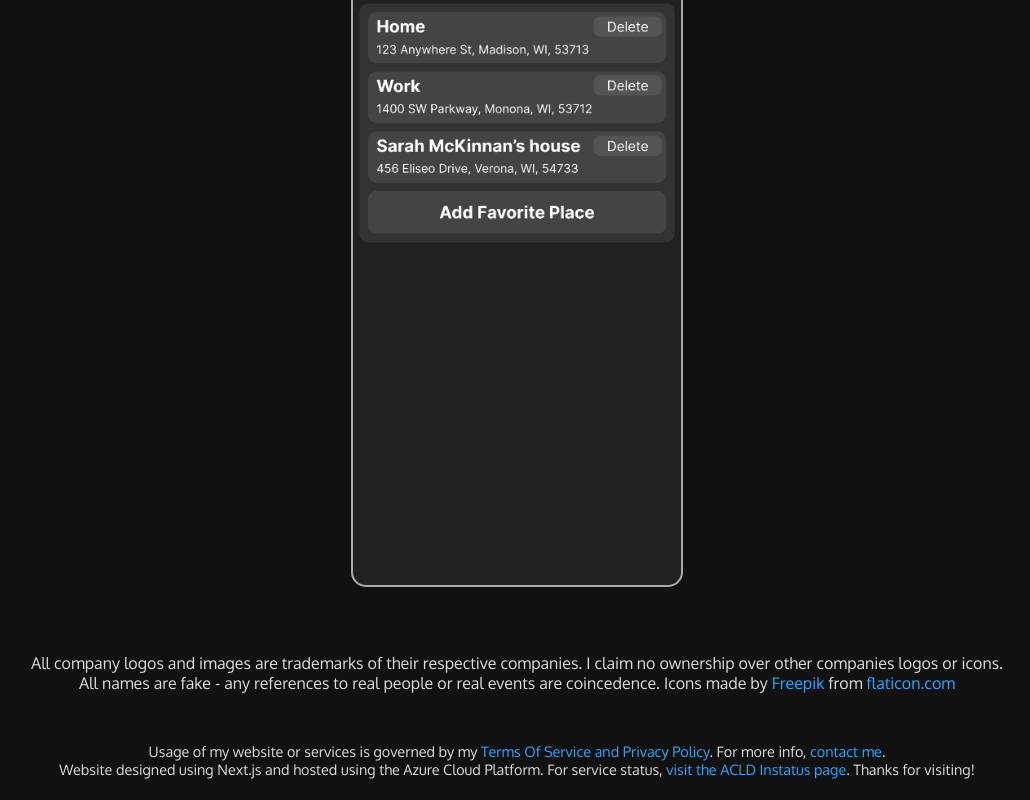
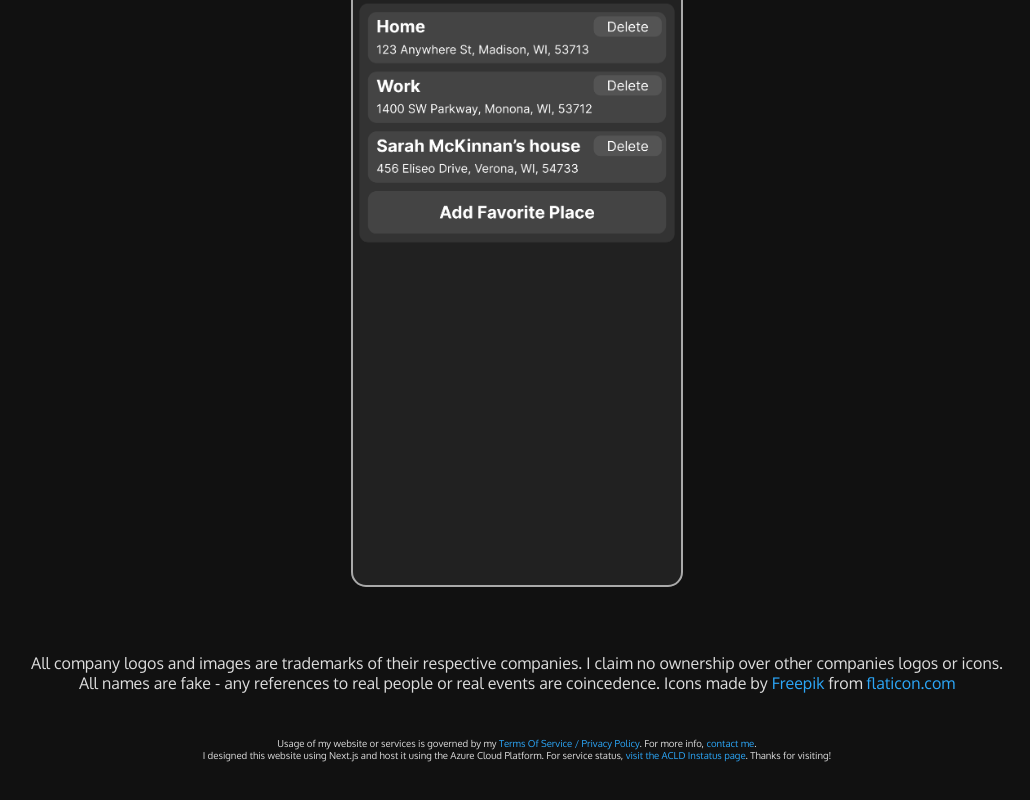
Before and after one commit to ActuallyCloud/ACLD-Next, a Next.js app: page /gallery in a window 1280 px wide. Shown: the part 7925-8725 px from the top of the page, without its empty margins (123-1153 px from the left). After the commit the page ends 8704 px from the top, so only its background shows below. Built offline with nearby package versions, Linux system fonts and the light colour scheme.

Commit message:
Font changes

```diff
--- a/components/footer.tsx
+++ b/components/footer.tsx
@@ -11,8 +11,8 @@ export default function FooterComponent() {
       animate={{ opacity: 1, transform: "translateY(0px)" }}
       exit={{ opacity: 0, transform: "translateY(10px)" }}
       transition={{ ease: "easeOut", duration: 0.5 }} >
-      <p>Usage of my website or services is governed by my <a href="/tos">Terms Of Service and Privacy Policy</a>. For more info, <a href="/contact">contact me</a>.<br></br>
-      Website designed using Next.js and hosted using the Azure Cloud Platform. For service status, <a href={process.env.status}>visit the ACLD Instatus page</a>. Thanks for visiting!</p>
+      <p>Usage of my website or services is governed by my <a href="/tos">Terms Of Service / Privacy Policy</a>. For more info, <a href="/contact">contact me</a>.<br></br>
+    I designed this website using Next.js and host it using the Azure Cloud Platform. For service status, <a href={process.env.status}>visit the ACLD Instatus page</a>. Thanks for visiting!</p>
     </motion.div>
   )
 }
--- a/styles/hf.module.css
+++ b/styles/hf.module.css
@@ -39,5 +39,5 @@
   padding: 1vh 5vw;
   margin: 0;
   text-align: center;
-  font-size: 1.8vh;
+  font-size: 0.6em;
 }
```
